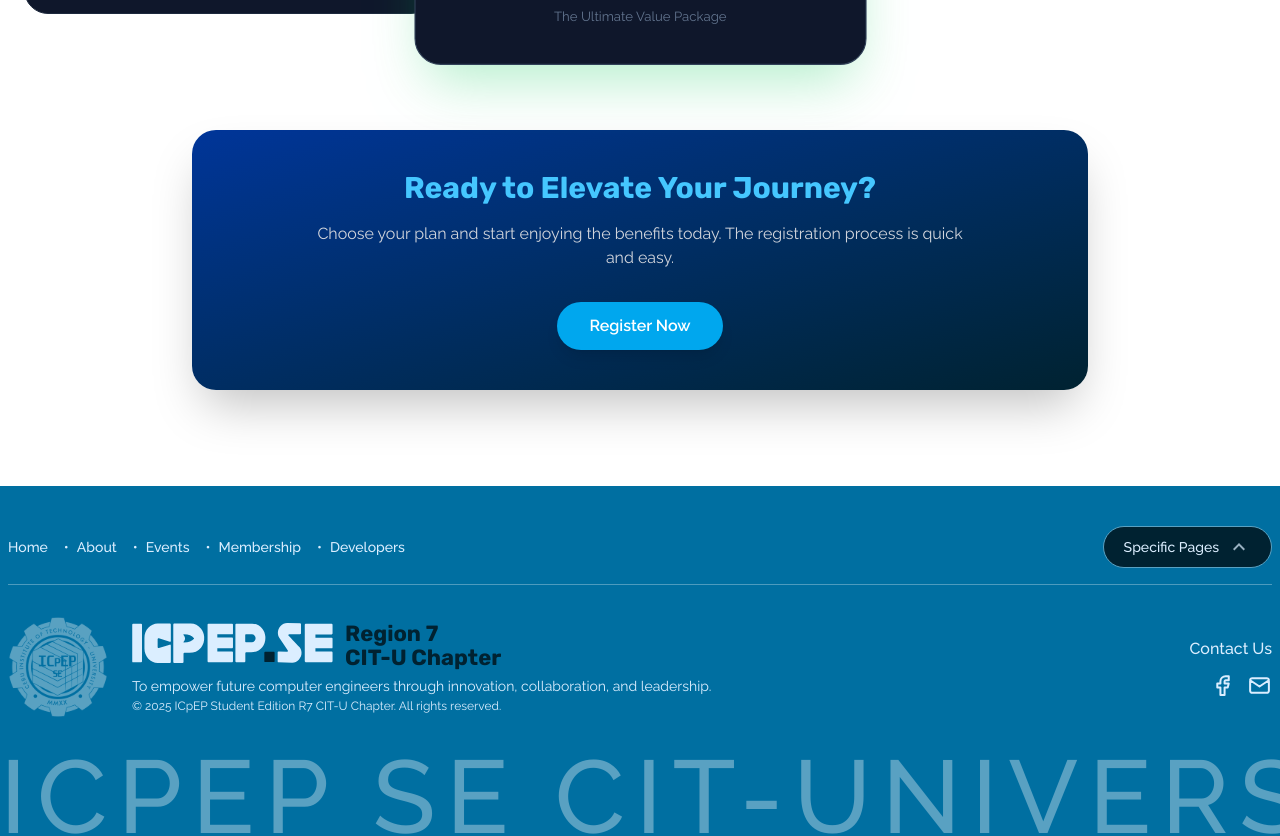
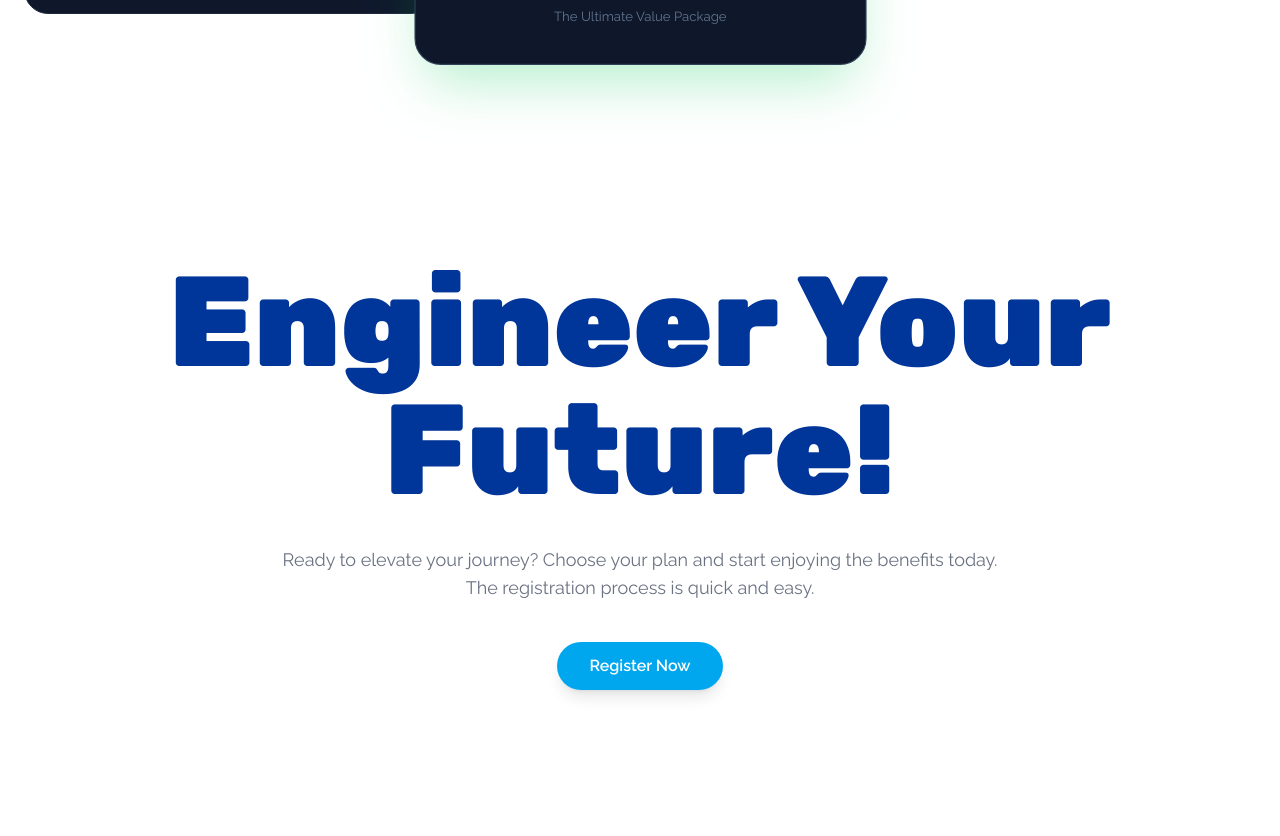
Before and after one commit to ShanRaboy11/icpep-se-citu, a Next.js app in the folder client/: page /membership in a window 1280 px wide. Shown: the part 1040-1876 px from the top of the page. Built offline with nearby package versions, Linux system fonts and the light colour scheme.

Commit message:
fix: final cta - rexi

```diff
--- a/client/src/app/membership/page.tsx
+++ b/client/src/app/membership/page.tsx
@@ -6,7 +6,7 @@ import Footer from "../components/footer";
 import Grid from "../components/grid";
 import MembershipCard from "./components/membership-card";
 import { User, Globe, Zap, ArrowRight } from "lucide-react";
-import { useRef, useEffect, type FC, type ReactNode } from "react"; // Added useRef and useEffect
+import { useRef, type FC, type ReactNode, type MouseEvent } from "react";
 
 // Define the type for a single membership tier
 interface MembershipTier {
@@ -21,64 +21,74 @@ interface MembershipTier {
   buttonIcon: ReactNode;
 }
 
-// NEW: Self-contained component for the 3D Call-to-Action card
-const CtaCard = () => {
-  const cardRef = useRef<HTMLDivElement | null>(null);
+// Interactive CTA where the effect only triggers on title hover
+const InteractiveCta = () => {
+  const textRef = useRef<HTMLHeadingElement | null>(null);
 
-  useEffect(() => {
-    const cardElement = cardRef.current;
-    if (!cardElement) return;
+  const handleMouseMove = (e: MouseEvent<HTMLHeadingElement>) => {
+    const textElement = textRef.current;
+    if (!textElement) return;
 
-    const handleMouseMove = (e: MouseEvent) => {
-      const { left, top, width, height } = cardElement.getBoundingClientRect();
-      const x = e.clientX - left - width / 2;
-      const y = e.clientY - top - height / 2;
-      const rotateY = (x / width) * 15;
-      const rotateX = -(y / height) * 15;
+    const { left, top } = textElement.getBoundingClientRect();
+    const x = e.clientX - left;
+    const y = e.clientY - top;
 
-      cardElement.style.setProperty("--card-rotate-x", `${rotateX}deg`);
-      cardElement.style.setProperty("--card-rotate-y", `${rotateY}deg`);
+    textElement.style.setProperty("--mouse-x", `${x}px`);
+    textElement.style.setProperty("--mouse-y", `${y}px`);
+    textElement.style.setProperty("--opacity", "1");
   };
 
   const handleMouseLeave = () => {
-      cardElement.style.setProperty("--card-rotate-x", "0deg");
-      cardElement.style.setProperty("--card-rotate-y", "0deg");
+    const textElement = textRef.current;
+    if (textElement) {
+      textElement.style.setProperty("--opacity", "0");
+    }
   };
 
-    cardElement.addEventListener("mousemove", handleMouseMove);
-    cardElement.addEventListener("mouseleave", handleMouseLeave);
-
-    return () => {
-      cardElement.removeEventListener("mousemove", handleMouseMove);
-      cardElement.removeEventListener("mouseleave", handleMouseLeave);
-    };
-  }, []);
-
   return (
-    <div
-      ref={cardRef}
-      className="relative rounded-3xl bg-gradient-to-br from-primary3 to-secondary1
-                 p-10 max-w-4xl mx-auto mt-24 shadow-2xl
-                 transition-transform duration-300 ease-out transform-style-preserve-3d text-center"
+    // Increased top margin to mt-40
+    <div className="relative text-center max-w-full mx-auto mt-40 py-16">
+      <h2
+        ref={textRef}
+        onMouseMove={handleMouseMove}
+        onMouseLeave={handleMouseLeave}
+        className="font-rubik text-5xl md:text-7xl lg:text-8xl xl:text-9xl font-black text-primary3 relative cursor-default"
+        style={
+          {
+            "--mouse-x": "50%",
+            "--mouse-y": "50%",
+            "--opacity": "0",
+          } as React.CSSProperties
+        }
+      >
+        <span
+          className="absolute inset-0 transition-opacity duration-500"
           style={{
-        transform:
-          "rotateX(var(--card-rotate-x, 0deg)) rotateY(var(--card-rotate-y, 0deg))",
+            opacity: "var(--opacity)",
+            background:
+              "radial-gradient(250px circle at var(--mouse-x) var(--mouse-y), #10b981 0%, #06b6d4 100%)",
+            WebkitBackgroundClip: "text",
+            backgroundClip: "text",
+            WebkitTextFillColor: "transparent",
           }}
         >
-      <h2 className="font-rubik text-3xl font-bold text-secondary2 mb-4">
-        Ready to Elevate Your Journey?
+          Engineer Your Future!
+        </span>
+        Engineer Your Future!
       </h2>
-      <p className="font-raleway text-gray-300 mb-8 max-w-2xl mx-auto">
-        Choose your plan and start enjoying the benefits today. The registration
-        process is quick and easy.
+
+      <p className="font-raleway text-gray-500 mt-8 mb-10 text-lg max-w-3xl mx-auto px-4">
+        Ready to elevate your journey? Choose your plan and start enjoying the
+        benefits today. The registration process is quick and easy.
       </p>
+
       <button
         onClick={() =>
           window.open("https://forms.gle/your-registration-form-link", "_blank")
         }
         className="bg-primary1 hover:bg-primary2 text-white font-raleway font-semibold px-8 py-3
                    rounded-full transition-all duration-300 transform hover:scale-105
-                   shadow-lg cursor-pointer w-[220px] sm:w-auto"
+                   shadow-lg cursor-pointer"
       >
         Register Now
       </button>
@@ -175,8 +185,8 @@ const MembershipPage: FC = () => {
             </div>
           </div>
 
-          {/* --- Final CTA Section: Replaced with the new 3D Card --- */}
-          <CtaCard />
+          {/* --- Final CTA Section: Replaced with the new Interactive CTA --- */}
+          <InteractiveCta />
         </main>
         <Footer />
       </div>
```
Lines whose indentation alone changed are shown as unchanged.
